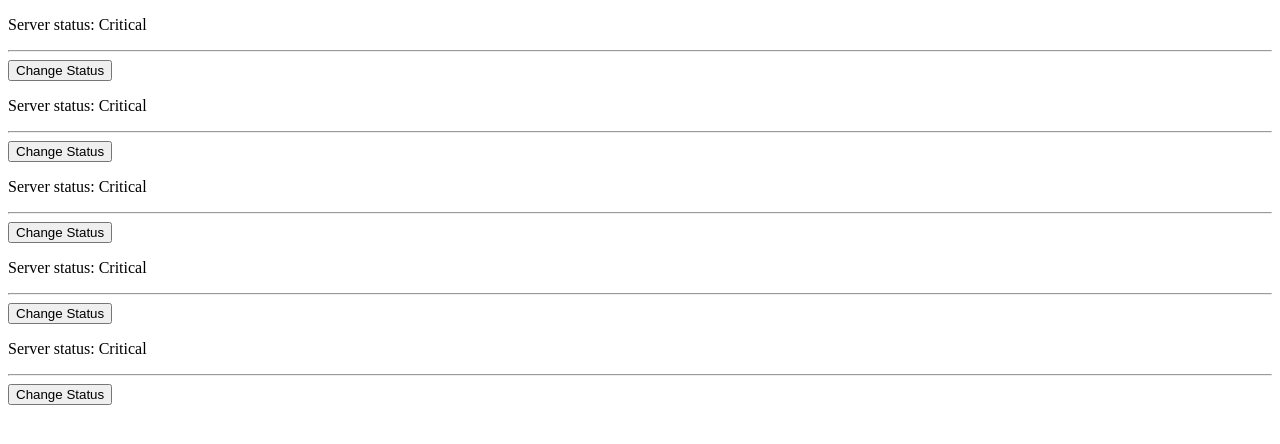
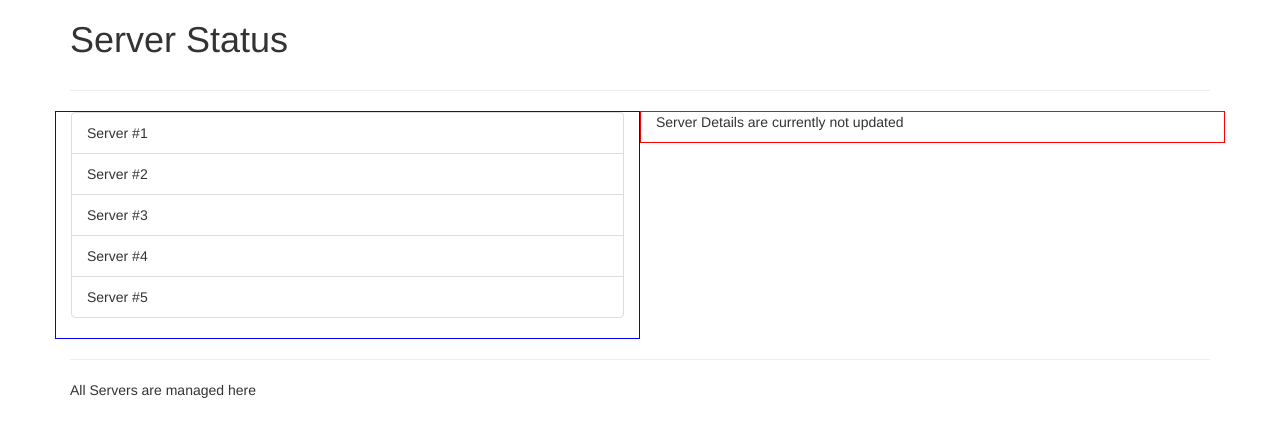
Before and after one commit to WojciechGladalski/Vue-Udemy, a Vue app: page / in a window 1280 px wide. Shown: the top 444 px of the page. Built offline with nearby package versions, Linux system fonts and the light colour scheme.

Commit message:
adding scopes and component tags

```diff
--- a/public/index.html
+++ b/public/index.html
@@ -6,10 +6,13 @@
     <meta name="viewport" content="width=device-width,initial-scale=1.0">
     <link rel="icon" href="<%= BASE_URL %>favicon.ico">
     <title><%= htmlWebpackPlugin.options.title %></title>
+    <link rel="stylesheet" href="https://maxcdn.bootstrapcdn.com/bootstrap/3.3.7/css/bootstrap.min.css"
+          integrity="sha384-BVYiiSIFeK1dGmJRAkycuHAHRg32OmUcww7on3RYdg4Va+PmSTsz/K68vbdEjh4u" crossorigin="anonymous">
 </head>
 <body>
 <noscript>
-      <strong>We're sorry but <%= htmlWebpackPlugin.options.title %> doesn't work properly without JavaScript enabled. Please enable it to continue.</strong>
+    <strong>We're sorry but <%= htmlWebpackPlugin.options.title %> doesn't work properly without JavaScript enabled.
+        Please enable it to continue.</strong>
 </noscript>
 <div id="app"></div>
 <!-- built files will be auto injected -->
--- a/src/App.vue
+++ b/src/App.vue
@@ -1,9 +1,31 @@
 <template>
-    <app-servers></app-servers>
+    <div class="container">
+        <appHeader></appHeader>
+        <hr>
+        <div class="row">
+            <Servers></Servers>
+            <app-server-details></app-server-details>
+        </div>
+        <hr>
+        <app-footer></app-footer>
+    </div>
 </template>
 
 <script>
+    import Header from './components/Shared/Header.vue';
+    import Footer from './components/Shared/Footer.vue';
+    import Servers from './components/Server/Servers.vue';
+    import ServerDetails from './components/Server/ServerDetails.vue';
 
+    export default {
+        //inne podejscie do importu
+        components: {
+            appHeader: Header,
+            Servers,
+            'app-server-details': ServerDetails,
+            'app-footer': Footer
+        }
+    }
 </script>
 
 <style>
--- /dev/null
+++ b/src/components/Server/ServerDetails.vue
@@ -0,0 +1,15 @@
+<template>
+    <div class="col-xs-12 col-sm-6">
+        <p>Server Details are currently not updated</p>
+    </div>
+
+</template>
+
+<script>
+</script>
+
+<style scoped>
+    div {
+        border: 1px solid red;
+    }
+</style>
--- /dev/null
+++ b/src/components/Server/Servers.vue
@@ -0,0 +1,22 @@
+<template>
+    <div class="col-xs-12 col-sm-6">
+        <ul class="list-group">
+            <li
+                    class="list-group-item"
+                    v-for="index in 5"
+                    v-bind:key="index.id"
+            >
+                Server #{{ index }}
+            </li>
+        </ul>
+    </div>
+</template>
+
+<script>
+</script>
+
+<style scoped>
+    div {
+        border: 1px solid blue;
+    }
+</style>
--- /dev/null
+++ b/src/components/Shared/Footer.vue
@@ -0,0 +1,16 @@
+<template>
+        <div class="row">
+            <div class="col-xs-12">
+                <footer>
+                    <p>All Servers are managed here</p>
+                </footer>
+            </div>
+        </div>
+</template>
+
+<script>
+</script>
+
+<style>
+
+</style>
--- /dev/null
+++ b/src/components/Shared/Header.vue
@@ -0,0 +1,16 @@
+<template>
+    <div class="row">
+        <div class="col-xs-12">
+            <header>
+                <h1>Server Status</h1>
+            </header>
+        </div>
+    </div>
+</template>
+
+<script>
+</script>
+
+<style>
+
+</style>
--- a/src/main.js
+++ b/src/main.js
@@ -1,10 +1,11 @@
 import Vue from 'vue'
 import App from './App.vue'
-import Home from './Home.vue'
+//import globalnego komponentu
+//import Home from './Home.vue'
 
 Vue.config.productionTip = false
 
-Vue.component('app-servers', Home)
+//Vue.component('app-servers', Home)
 //globalny komponent
 
 new Vue({
```
Also changed, not shown: src/components/HelloWorld.vue (deleted, +0 -58 lines), src/deprecatedComponents/Home.vue (renamed from src/Home.vue), src/deprecatedComponents/ServerStatus.vue (renamed from src/ServerStatus.vue). Lines whose indentation alone changed are shown as unchanged.
